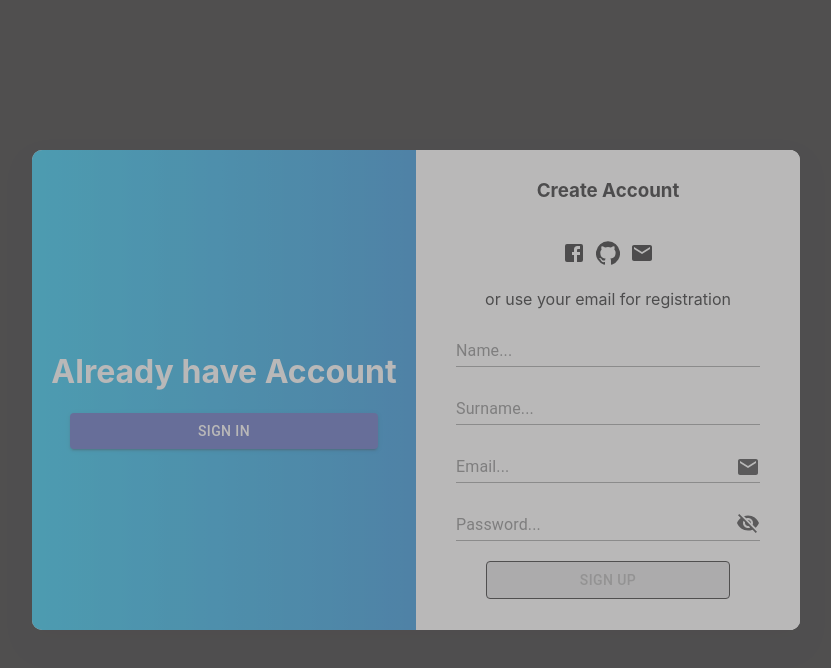
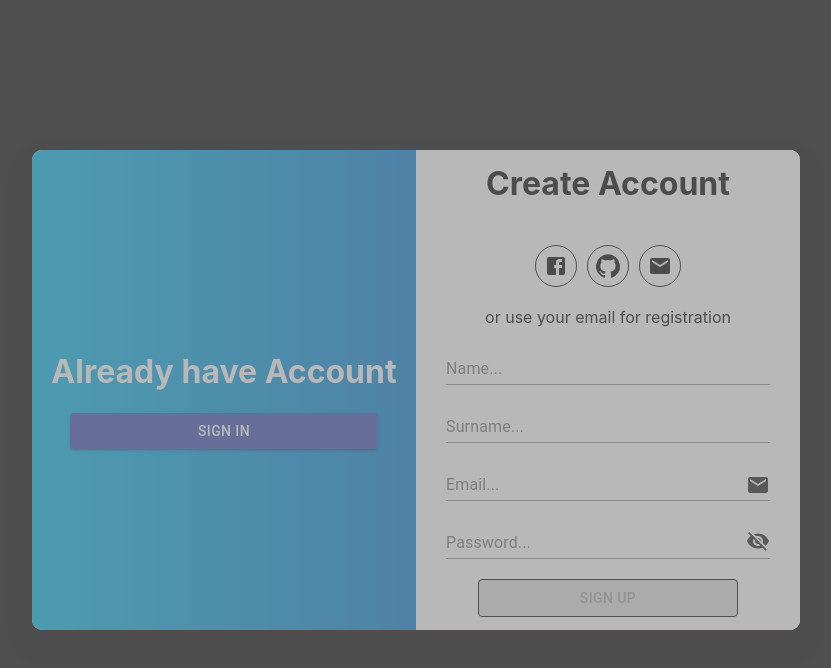
Before and after one commit to Aksel98/aca-store, a React (Create React App) app: page / in a window 1280 px wide. Both pictures are taken after a click on the button "SIGN UP". Shown: the top 668 px of the page, without its empty margins (224-1055 px from the left). Built offline with nearby package versions, Linux system fonts and the light colour scheme; what i18next-xhr-backend would draw is missing.

Commit message:
media bugs fixing

```diff
--- a/src/components/auth/Login.js
+++ b/src/components/auth/Login.js
@@ -26,7 +26,7 @@ const useStyles = makeStyles({
             backgroundColor: WHITE,
             display: 'flex',
             flexDirection: 'column',
-            padding: props => props.media ? '0 40px' : '0 10px',
+            padding: props => props.media ? '0 30px' : '0 10px',
             height: '100%',
             justifyContent: 'center',
             alignItems: 'center',
--- a/src/components/auth/SignUp.js
+++ b/src/components/auth/SignUp.js
@@ -12,9 +12,9 @@ import VisibilityOffIcon from "@material-ui/icons/VisibilityOff";
 const useStyles = makeStyles({
 
     signUpContainer: {
-        transform: props => props && 'translateX(100%)',
-        opacity: props => props ? 1 : 0,
-        zIndex: props => props ? 5 : 1,
+        transform: props => props.rightPanel && 'translateX(100%)',
+        opacity: props => props.rightPanel ? 1 : 0,
+        zIndex: props => props.rightPanel ? 5 : 1,
         left: 0,
         width: '50%'
     },
@@ -47,13 +47,13 @@ const MyBtn = styled(MyButton)({
 
 export default function SignUp(props) {
     const [showPassword, setShowPassword] = useState(false)
-    const {error, name, surname, email, password, signIn, rightPanel, classFormContainer, matches} = props
-    const classes = useStyles(rightPanel)
+    const {error, name, surname, email, password, signIn, rightPanel, classFormContainer, media} = props
+    const classes = useStyles({rightPanel, media})
 
     return (
         <div className={`${classFormContainer} ${classes.signUpContainer}`}>
             <form>
-                {matches ? <h1>Create Account</h1> : <h3>Create Account</h3>}
+                {media ? <h1>Create Account</h1> : <h3>Create Account</h3>}
                 <div className={classes.socialContainer}>
                     <a className={classes.social}><FacebookIcon/></a>
                     <a className={classes.social}><GitHubIcon/></a>
```
